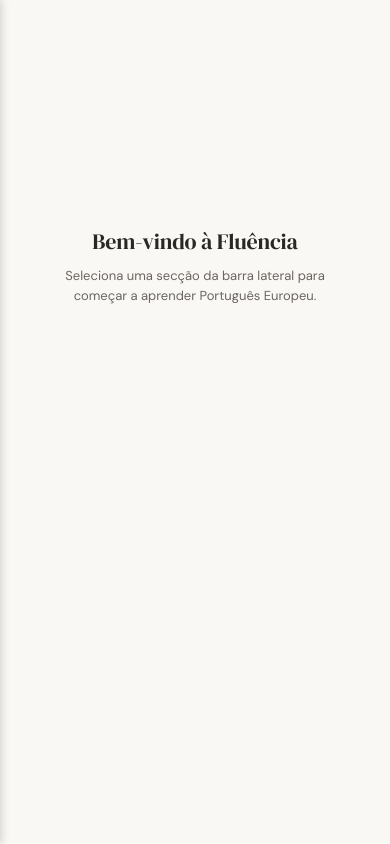
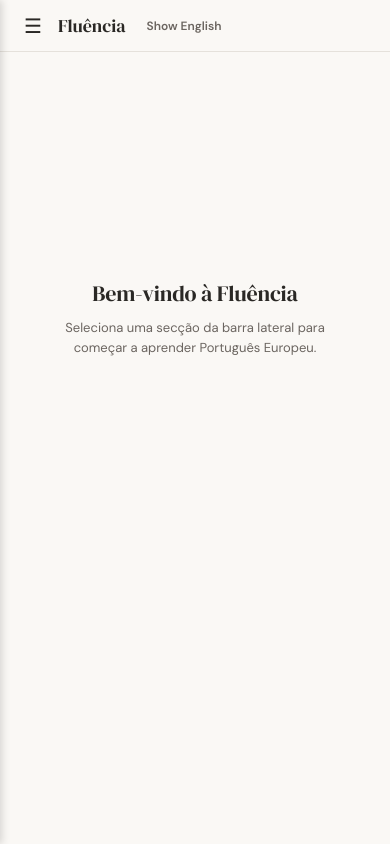
Before and after one commit to barnymurt/ptlearner, a React (Vite) app: page / in a window 390 px wide. Built offline with nearby package versions, Linux system fonts and the light colour scheme.

Commit message:
Fix: show hamburger menu on welcome screen in mobile

```diff
--- a/src/App.jsx
+++ b/src/App.jsx
@@ -1394,19 +1394,22 @@
         <Sidebar section={section} onSelect={handleSectionSelect} isOpen={sidebarOpen} onClose={() => setSidebarOpen(false)} showEnglish={showEnglish} />
         {sidebarOpen && <div className="sidebar-overlay" onClick={() => setSidebarOpen(false)} />}
         <main className="main-content">
-          {section && (
           <div className="section-nav">
             <button className="hamburger-btn" onClick={() => setSidebarOpen(!sidebarOpen)}>
               <span className="hamburger-icon">{sidebarOpen ? '✕' : '☰'}</span>
             </button>
+            {section && (
               <div className="section-nav-title">
                 {showEnglish ? (SECTIONS.find(s => s.id === section)?.labelEn || section) : (SECTIONS.find(s => s.id === section)?.label || section)}
               </div>
+            )}
+            {!section && (
+              <div className="section-nav-title" style={{ fontFamily: 'var(--font-display)', fontSize: '18px' }}>Fluência</div>
+            )}
             <button className={showEnglish ? 'btn btn-primary' : 'btn btn-ghost'} onClick={() => setShowEnglish(!showEnglish)} style={{ fontSize: '12px', padding: '6px 12px' }}>
               {showEnglish ? 'Hide English' : 'Show English'}
             </button>
           </div>
-          )}
           <div className="content">
             {section ? <SectionComp showEnglish={showEnglish} /> : (
               <div className="welcome-screen">
```
Lines whose indentation alone changed are shown as unchanged.
